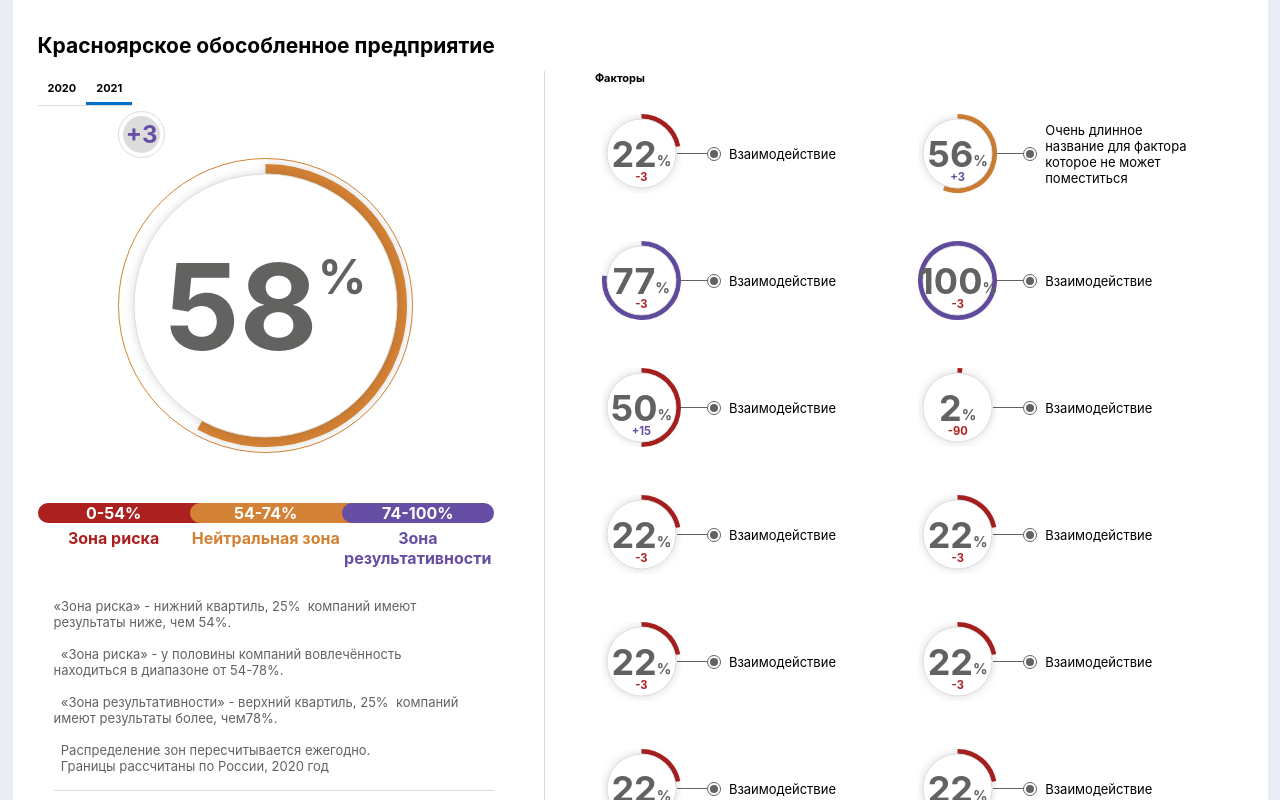
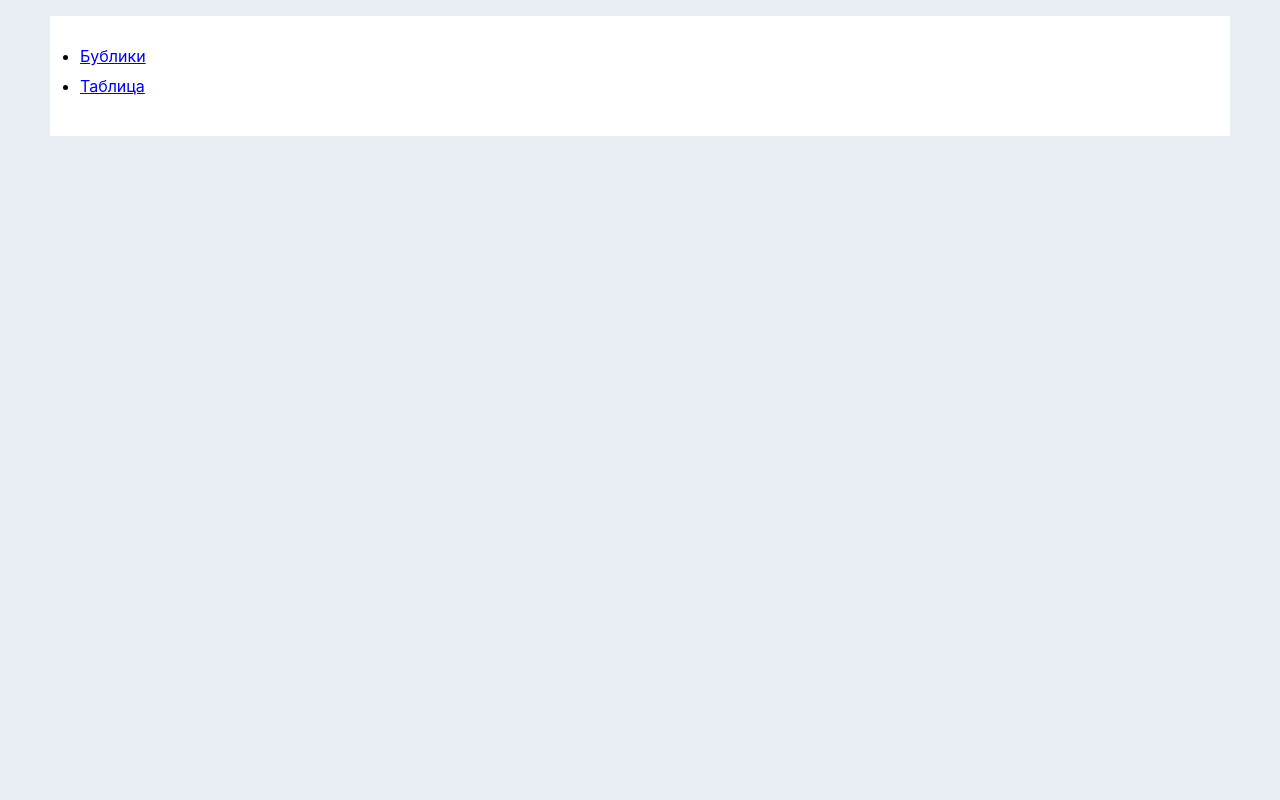
Before and after one commit to axiom777/donut-svg-react, a React (Create React App) app: page / in a window 1280 px wide. Shown: the top 800 px of the page. Built offline with nearby package versions, Linux system fonts and the light colour scheme.

Commit message:
Move on fiew pages

```diff
--- a/package.json
+++ b/package.json
@@ -13,6 +13,8 @@
     "classnames": "^2.3.1",
     "react": "^17.0.2",
     "react-dom": "^17.0.2",
+    "react-router": "^6.2.1",
+    "react-router-dom": "^6.2.1",
     "react-scripts": "5.0.0",
     "typescript": "^4.5.5",
     "web-vitals": "^2.1.4"
@@ -42,6 +44,8 @@
     ]
   },
   "devDependencies": {
+    "@types/react-router": "^5.1.18",
+    "@types/react-router-dom": "^5.3.3",
     "node-sass": "^7.0.1"
   }
 }
--- /dev/null
+++ b/src/App.module.scss
@@ -0,0 +1,16 @@
+:global(body) {
+  background: #e8eef3;
+}
+
+.wrapper {
+  max-width: 1180px;
+  margin: 0 auto;
+  background: white;
+}
+
+.list {
+  padding: 30px;
+  li {
+    margin-bottom: 10px;
+  }
+}
--- a/src/App.tsx
+++ b/src/App.tsx
@@ -1,12 +1,34 @@
 import React from "react";
 import "./App.css";
 import Charts from "./components/Charts/Charts";
+import { BrowserRouter, Route, Routes, Link } from "react-router-dom";
+import Table from "./components/Table/Table";
+import styles from "./App.module.scss";
 
 export default class App extends React.Component {
   render() {
     return (
-      <div>
-        <Charts />
+      <div className={styles.wrapper}>
+        <BrowserRouter>
+          <Routes>
+            <Route path="/charts" element={<Charts />} />
+            <Route path="/table" element={<Table />} />
+            <Route path="*" element={<div>Not Found</div>} />
+            <Route
+              path="/"
+              element={
+                <ul className={styles.list}>
+                  <li>
+                    <Link to="/charts">Бублики</Link>
+                  </li>
+                  <li>
+                    <Link to="/table">Таблица</Link>
+                  </li>
+                </ul>
+              }
+            />
+          </Routes>
+        </BrowserRouter>
       </div>
     );
   }
--- a/src/components/Charts/Charts.module.scss
+++ b/src/components/Charts/Charts.module.scss
@@ -1,11 +1,6 @@
-:global(body) {
-  background: #e8eef3;
-}
-
 .wrapper {
   max-width: 1180px;
   margin: 0 auto;
-  background: white;
   padding: 33px 50px 50px 25px;
 }
 .title {
--- /dev/null
+++ b/src/components/Table/Table.tsx
@@ -0,0 +1,7 @@
+import React from "react";
+
+export default class Table extends React.Component {
+  render() {
+    return <div>table</div>;
+  }
+}
```
Also changed, not shown: 1 other file (tests, documents, lock files or other folders).
